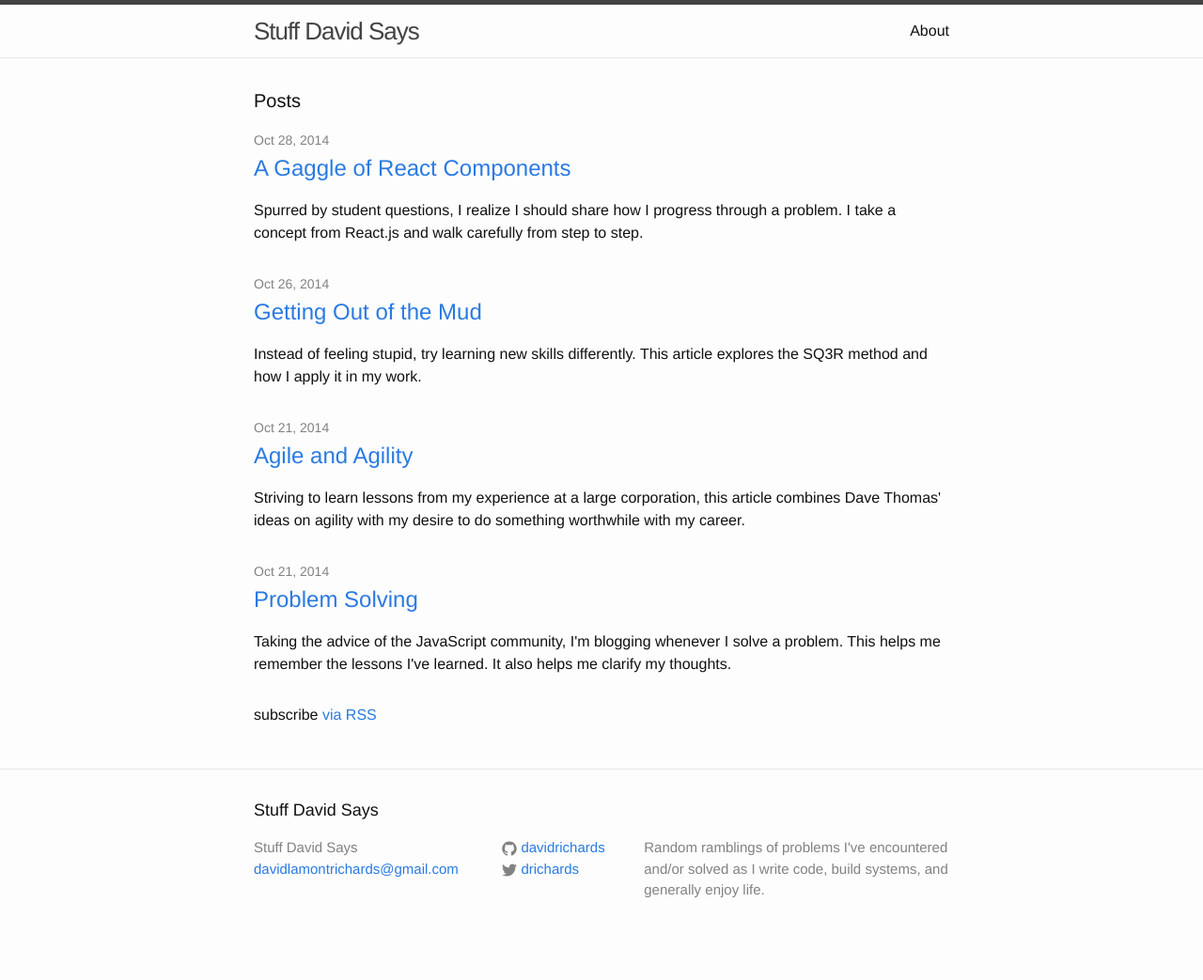
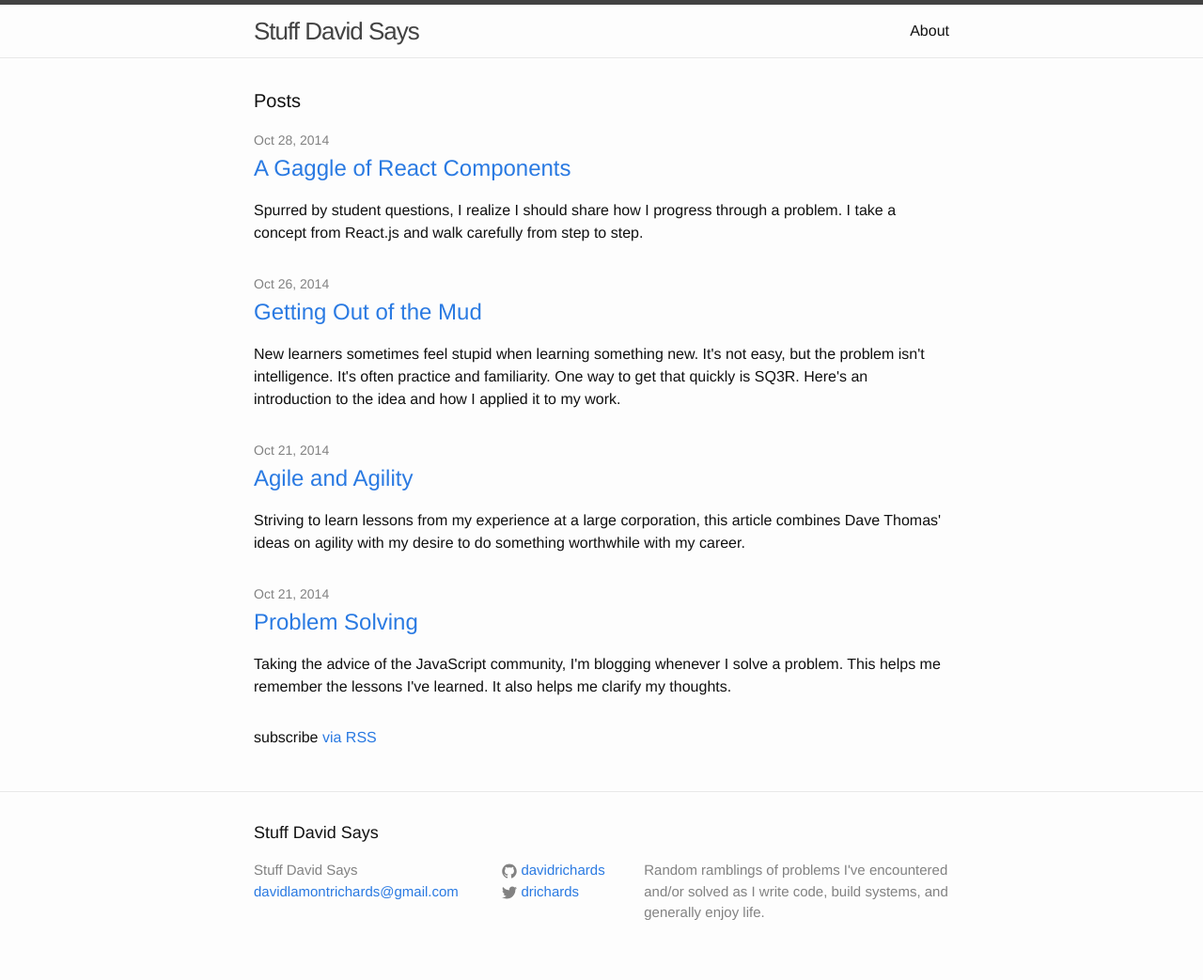
Before and after one commit to davidrichards/davidrichards.github.io, a Jekyll site: the page built from index.html, in a window 1280 px wide. Shown: the whole page at 94% size. Built offline with Jekyll 4.4.1, drawn with Linux system fonts in a browser that asks for light colours; before the commit the page ends 1019 px from its top, so only the background shows below that.

Commit message:
Cleanup post summaries

```diff
--- a/_posts/2014-10-26-getting-out-of-the-mud.markdown
+++ b/_posts/2014-10-26-getting-out-of-the-mud.markdown
@@ -1,7 +1,7 @@
 ---
 layout: post
 title:  Getting Out of the Mud
-summary: Instead of feeling stupid, try learning new skills differently.  This article explores the SQ3R method and how I apply it in my work.
+summary: New learners sometimes feel stupid when learning something new.  It's not easy, but the problem isn't intelligence.  It's often practice and familiarity.  One way to get that quickly is SQ3R.  Here's an introduction to the idea and how I applied it to my work.
 date:   2014-10-26 16:54:00
 categories: software
 ---
```
